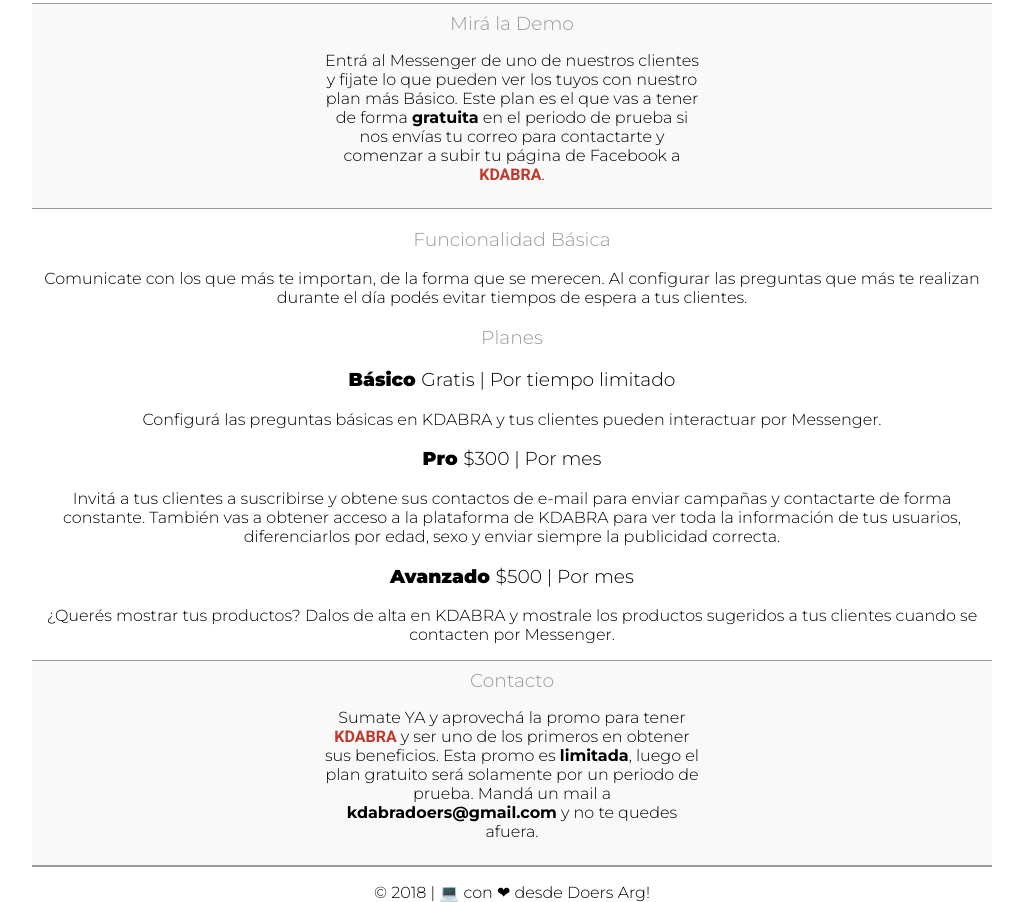
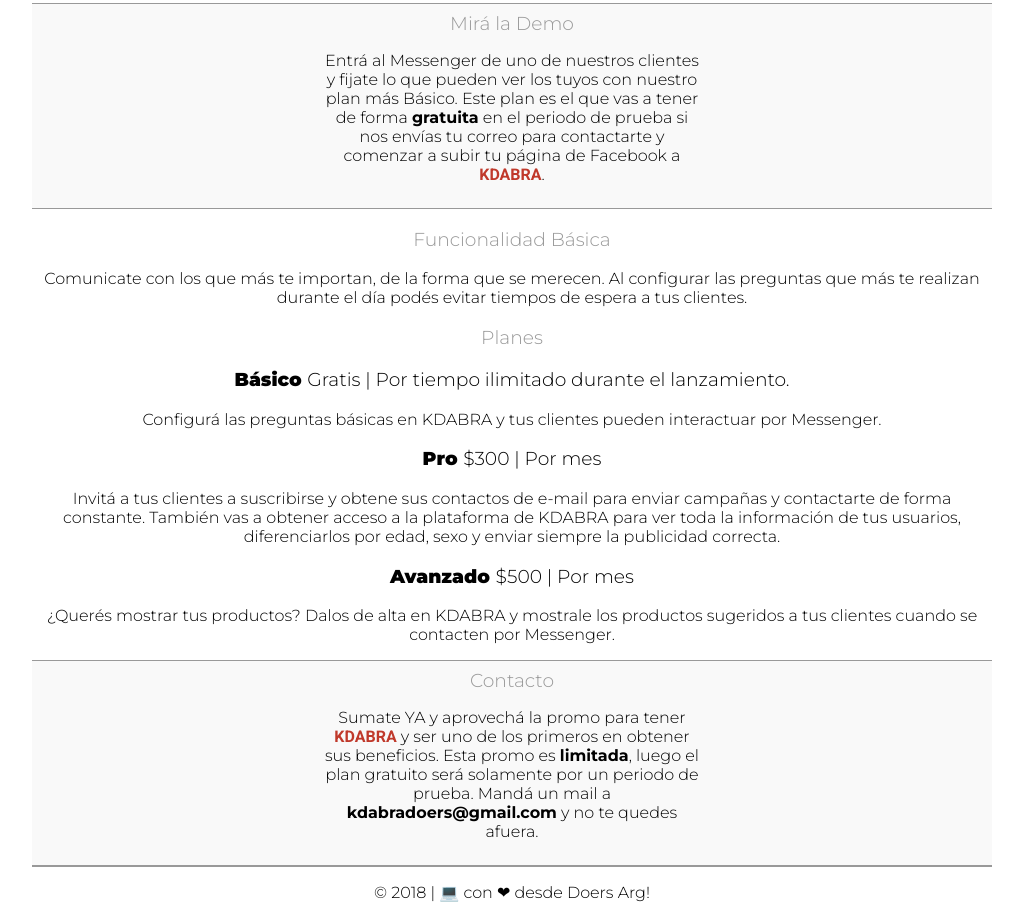
Before and after one commit to FedeAPerez/kdabramvpsite, a website: page public/index.html in a window 1280 px wide. Shown: the part 797-1699 px from the top of the page, without its empty margins (128-1151 px from the left). Drawn offline with nearby package versions, Linux system fonts and the light colour scheme.

Commit message:
test wording

```diff
--- a/public/index.html
+++ b/public/index.html
@@ -45,7 +45,7 @@
 			Comunicate con los que más te importan, de la forma que se merecen. Al configurar las preguntas que más te realizan durante el día podés evitar tiempos de espera a tus clientes.
 		</p>
 		<h3 class="titleFuncionalidad">Planes</h3>
-		<h3 class="titlePlan">Básico <span class="pricing"> Gratis | Por tiempo limitado</span></h3>
+		<h3 class="titlePlan">Básico <span class="pricing"> Gratis | Por tiempo ilimitado durante el lanzamiento.</span></h3>
 		<p>
 			Configurá las preguntas básicas en KDABRA y tus clientes pueden interactuar por Messenger.
 		</p>
```
